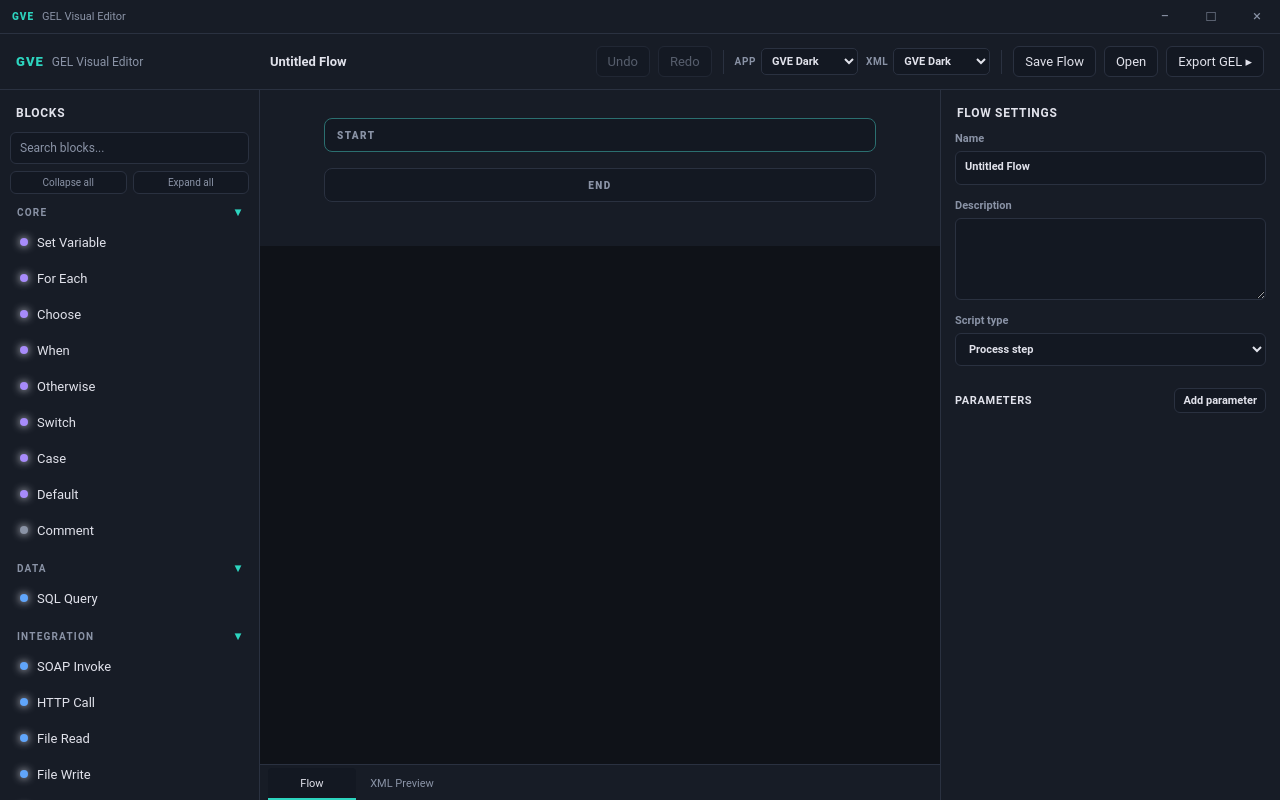
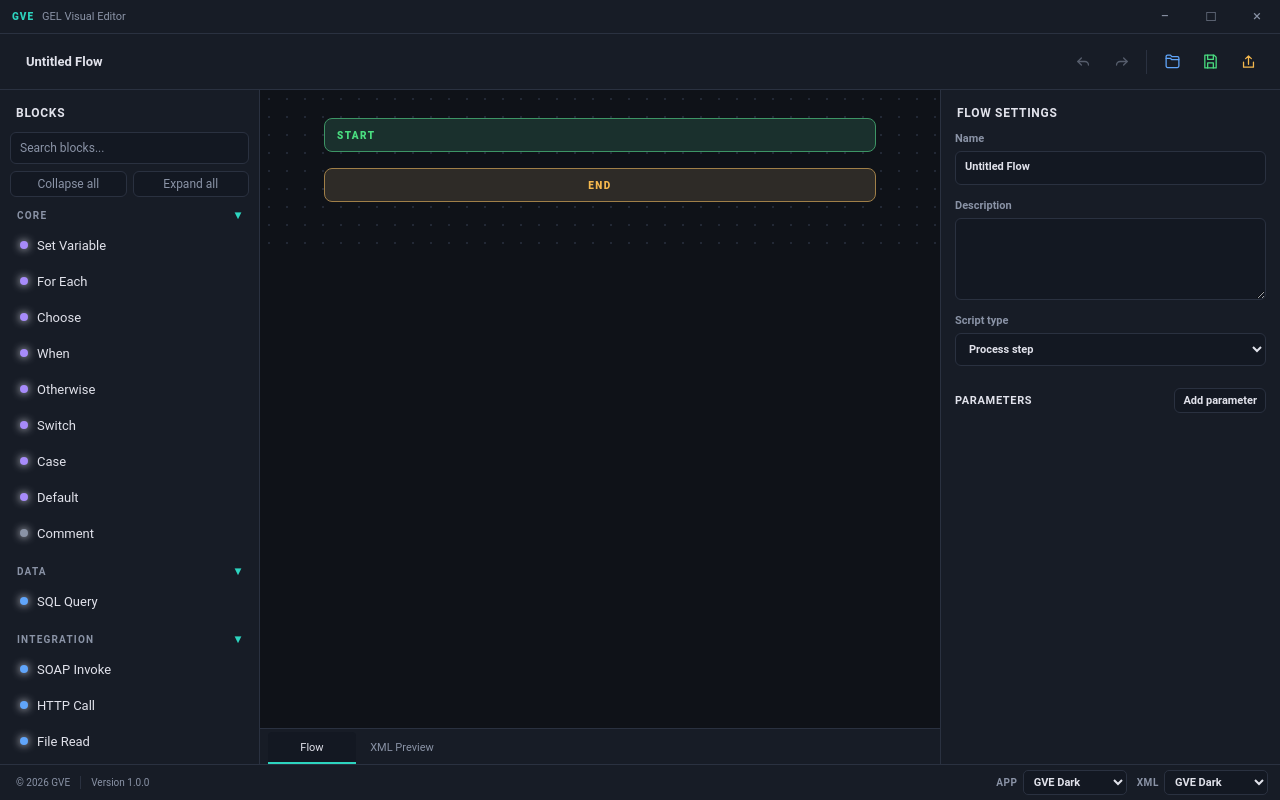
Before and after one commit to DZisopoulos/gel-visual-editor, a React (Vite) app in the folder src/renderer/: page / in a window 1280 px wide. Built offline with nearby package versions, Linux system fonts and the light colour scheme.

Commit message:
feat: refine editor chrome and flow canvas

```diff
--- a/src/renderer/src/App.tsx
+++ b/src/renderer/src/App.tsx
@@ -1,5 +1,6 @@
 import { useEffect, useState } from 'react'
 import Canvas from './components/Canvas'
+import Footer from './components/Footer'
 import Header from './components/Header'
 import Inspector from './components/Inspector'
 import Palette from './components/Palette'
@@ -21,12 +22,7 @@ function App(): React.JSX.Element {
     <div className="gve-shell" data-app-theme={themePreferences.app} style={getTheme(themePreferences.app).appVars as React.CSSProperties}>
       <WindowTitleBar />
       <div className="gve-app" data-app-theme={themePreferences.app}>
-      <Header
-        appTheme={themePreferences.app}
-        xmlTheme={themePreferences.xml}
-        onAppThemeChange={value => updateTheme('app', value)}
-        onXmlThemeChange={value => updateTheme('xml', value)}
-      />
+      <Header />
       <Palette />
       <div className="gve-center">
         <div className="gve-center-content">
@@ -55,6 +51,12 @@ function App(): React.JSX.Element {
       </div>
       <Inspector />
       </div>
+      <Footer
+        appTheme={themePreferences.app}
+        xmlTheme={themePreferences.xml}
+        onAppThemeChange={value => updateTheme('app', value)}
+        onXmlThemeChange={value => updateTheme('xml', value)}
+      />
     </div>
   )
 }
--- /dev/null
+++ b/src/renderer/src/components/Footer.tsx
@@ -0,0 +1,38 @@
+import { THEME_OPTIONS, type ThemeId } from '../theme'
+
+interface FooterProps {
+  appTheme: ThemeId
+  xmlTheme: ThemeId
+  onAppThemeChange: (theme: ThemeId) => void
+  onXmlThemeChange: (theme: ThemeId) => void
+}
+
+const APP_VERSION = '1.0.0'
+
+function Footer({ appTheme, xmlTheme, onAppThemeChange, onXmlThemeChange }: FooterProps): React.JSX.Element {
+  return (
+    <footer className="gve-footer">
+      <div className="gve-footer-meta">
+        <span>© 2026 GVE</span>
+        <span className="gve-footer-divider" />
+        <span>Version {APP_VERSION}</span>
+      </div>
+      <div className="gve-footer-themes">
+        <label className="gve-theme-picker">
+          <span>App</span>
+          <select aria-label="App theme" value={appTheme} onChange={event => onAppThemeChange(event.target.value as ThemeId)}>
+            {THEME_OPTIONS.map(theme => <option value={theme.id} key={theme.id}>{theme.name}</option>)}
+          </select>
+        </label>
+        <label className="gve-theme-picker">
+          <span>XML</span>
+          <select aria-label="XML theme" value={xmlTheme} onChange={event => onXmlThemeChange(event.target.value as ThemeId)}>
+            {THEME_OPTIONS.map(theme => <option value={theme.id} key={theme.id}>{theme.name}</option>)}
+          </select>
+        </label>
+      </div>
+    </footer>
+  )
+}
+
+export default Footer
--- a/src/renderer/src/components/Header.tsx
+++ b/src/renderer/src/components/Header.tsx
@@ -1,16 +1,21 @@
 import { useGve } from '../store'
 import { parseFlowFile, serializeFlow } from '../../../shared/fileio'
 import { exportXml } from '../../../shared/roundtrip'
-import { THEME_OPTIONS, type ThemeId } from '../theme'
 
-interface HeaderProps {
-  appTheme: ThemeId
-  xmlTheme: ThemeId
-  onAppThemeChange: (theme: ThemeId) => void
-  onXmlThemeChange: (theme: ThemeId) => void
+type IconName = 'undo' | 'redo' | 'open' | 'save' | 'export'
+
+function Icon({ name }: { name: IconName }): React.JSX.Element {
+  const paths: Record<IconName, React.JSX.Element> = {
+    undo: <><path d="M9 7 4 12l5 5" /><path d="M4 12h10a5 5 0 0 1 5 5" /></>,
+    redo: <><path d="m15 7 5 5-5 5" /><path d="M20 12H10a5 5 0 0 0-5 5" /></>,
+    open: <><path d="M3 7.5h6l2 2h10v9a2 2 0 0 1-2 2H5a2 2 0 0 1-2-2z" /><path d="M3 7.5V5a2 2 0 0 1 2-2h4l2 2h8a2 2 0 0 1 2 2v2.5" /></>,
+    save: <><path d="M5 3h12l3 3v15H4V3z" /><path d="M8 3v6h8V3M8 21v-7h8v7" /></>,
+    export: <><path d="M12 16V4m0 0 4 4m-4-4-4 4" /><path d="M5 13v7h14v-7" /></>
+  }
+  return <svg className="gve-icon" viewBox="0 0 24 24" aria-hidden="true">{paths[name]}</svg>
 }
 
-function Header({ appTheme, xmlTheme, onAppThemeChange, onXmlThemeChange }: HeaderProps): React.JSX.Element {
+function Header(): React.JSX.Element {
   const name = useGve(s => s.flow.meta.name)
   const past = useGve(s => s.past)
   const future = useGve(s => s.future)
@@ -63,10 +68,6 @@ function Header({ appTheme, xmlTheme, onAppThemeChange, onXmlThemeChange }: Head
 
   return (
     <header className="gve-header">
-      <div className="gve-brand" aria-label="GVE — GEL Visual Editor">
-        <span className="gve-mark">GVE</span>
-        <span className="gve-brand-name">GEL Visual Editor</span>
-      </div>
       <input
         className="gve-flow-name"
         aria-label="Flow name"
@@ -74,25 +75,12 @@ function Header({ appTheme, xmlTheme, onAppThemeChange, onXmlThemeChange }: Head
         onChange={event => updateMeta({ name: event.target.value })}
       />
       <div className="gve-header-actions">
-        <button type="button" onClick={undo} disabled={past.length === 0}>Undo</button>
-        <button type="button" onClick={redo} disabled={future.length === 0}>Redo</button>
+        <button type="button" className="gve-icon-button gve-icon-undo" aria-label="Undo" title="Undo" onClick={undo} disabled={past.length === 0}><Icon name="undo" /></button>
+        <button type="button" className="gve-icon-button gve-icon-redo" aria-label="Redo" title="Redo" onClick={redo} disabled={future.length === 0}><Icon name="redo" /></button>
         <span className="gve-header-divider" />
-        <label className="gve-theme-picker">
-          <span>App</span>
-          <select aria-label="App theme" value={appTheme} onChange={event => onAppThemeChange(event.target.value as ThemeId)}>
-            {THEME_OPTIONS.map(theme => <option value={theme.id} key={theme.id}>{theme.name}</option>)}
-          </select>
-        </label>
-        <label className="gve-theme-picker">
-          <span>XML</span>
-          <select aria-label="XML theme" value={xmlTheme} onChange={event => onXmlThemeChange(event.target.value as ThemeId)}>
-            {THEME_OPTIONS.map(theme => <option value={theme.id} key={theme.id}>{theme.name}</option>)}
-          </select>
-        </label>
-        <span className="gve-header-divider" />
-        <button type="button" onClick={handleSave}>Save Flow</button>
-        <button type="button" onClick={handleOpen}>Open</button>
-        <button type="button" onClick={handleExport}>Export GEL ▸</button>
+        <button type="button" className="gve-icon-button gve-icon-open" aria-label="Open flow" title="Open flow" onClick={handleOpen}><Icon name="open" /></button>
+        <button type="button" className="gve-icon-button gve-icon-save" aria-label="Save flow" title="Save flow" onClick={handleSave}><Icon name="save" /></button>
+        <button type="button" className="gve-icon-button gve-icon-export" aria-label="Export GEL" title="Export GEL" onClick={handleExport}><Icon name="export" /></button>
       </div>
     </header>
   )
--- a/src/renderer/src/theme.css
+++ b/src/renderer/src/theme.css
@@ -116,7 +116,7 @@ button:disabled { color: var(--text-muted); opacity: 0.55; }
   grid-column: 1 / -1;
   display: flex;
   align-items: center;
-  gap: 18px;
+  gap: 0;
   padding: 0 16px;
   border-bottom: 1px solid var(--border);
   background: var(--panel);
@@ -133,9 +133,10 @@ button:disabled { color: var(--text-muted); opacity: 0.55; }
 .gve-brand-name { color: var(--text-muted); font-size: 12px; }
 
 .gve-flow-name {
-  min-width: 180px;
-  max-width: 360px;
+  min-width: 0;
+  max-width: none;
   flex: 1;
+  margin-right: 18px;
   border: 1px solid transparent;
   border-radius: 6px;
   outline: none;
@@ -154,9 +155,27 @@ button:disabled { color: var(--text-muted); opacity: 0.55; }
 .gve-header-actions {
   display: flex;
   align-items: center;
-  gap: 8px;
+  gap: 6px;
   margin-left: auto;
 }
+
+.gve-icon-button {
+  display: grid;
+  width: 32px;
+  height: 32px;
+  padding: 0;
+  place-items: center;
+  border-color: transparent;
+  background: transparent;
+}
+
+.gve-icon-button:hover { border-color: currentColor; background: var(--panel-2); }
+.gve-icon { width: 17px; height: 17px; fill: none; stroke: currentColor; stroke-linecap: round; stroke-linejoin: round; stroke-width: 1.8; }
+.gve-icon-undo,
+.gve-icon-redo { color: var(--text-muted); }
+.gve-icon-open { color: #60A5FA; }
+.gve-icon-save { color: var(--ok); }
+.gve-icon-export { color: var(--warn); }
 
 .gve-theme-picker {
   display: flex;
@@ -265,7 +284,7 @@ button:disabled { color: var(--text-muted); opacity: 0.55; }
   flex: 1;
   padding: 5px 6px;
   color: var(--text-muted);
-  font-size: 10px;
+  font-size: 12px;
 }
 
 .gve-palette-search-actions button:hover { color: var(--text); }
@@ -325,6 +344,9 @@ button:disabled { color: var(--text-muted); opacity: 0.55; }
   height: 100%;
   overflow: auto;
   padding: 28px clamp(24px, 5vw, 72px) 44px;
+  background-color: var(--bg);
+  background-image: radial-gradient(color-mix(in srgb, var(--border) 72%, transparent) 0.8px, transparent 0.8px);
+  background-size: 18px 18px;
 }
 
 .gve-flow-cap {
@@ -344,8 +366,40 @@ button:disabled { color: var(--text-muted); opacity: 0.55; }
 .gve-flow-start {
   justify-content: space-between;
   padding: 7px 12px;
-  border-color: color-mix(in srgb, var(--accent) 38%, var(--border));
+  border-color: color-mix(in srgb, var(--ok) 58%, var(--border));
+  background: color-mix(in srgb, var(--ok) 12%, var(--panel-2));
+  color: var(--ok);
 }
+
+.gve-flow-end {
+  border-color: color-mix(in srgb, var(--warn) 58%, var(--border));
+  background: color-mix(in srgb, var(--warn) 12%, var(--panel-2));
+  color: var(--warn);
+}
+
+.gve-footer {
+  display: flex;
+  flex: 0 0 36px;
+  align-items: center;
+  justify-content: space-between;
+  gap: 16px;
+  padding: 0 12px 0 16px;
+  border-top: 1px solid var(--border);
+  background: var(--panel);
+  color: var(--text-muted);
+  font-size: 10px;
+}
+
+.gve-footer-meta,
+.gve-footer-themes {
+  display: flex;
+  align-items: center;
+  gap: 10px;
+}
+
+.gve-footer-divider { width: 1px; height: 13px; background: var(--border); }
+.gve-footer .gve-theme-picker { font-size: 10px; }
+.gve-footer .gve-theme-picker select { min-width: 104px; padding: 4px 6px; }
 
 .gve-parameter-chips { display: flex; flex-wrap: wrap; justify-content: flex-end; gap: 5px; }
 
```
Also changed, not shown: 1 other file (tests, documents, lock files or other folders).
